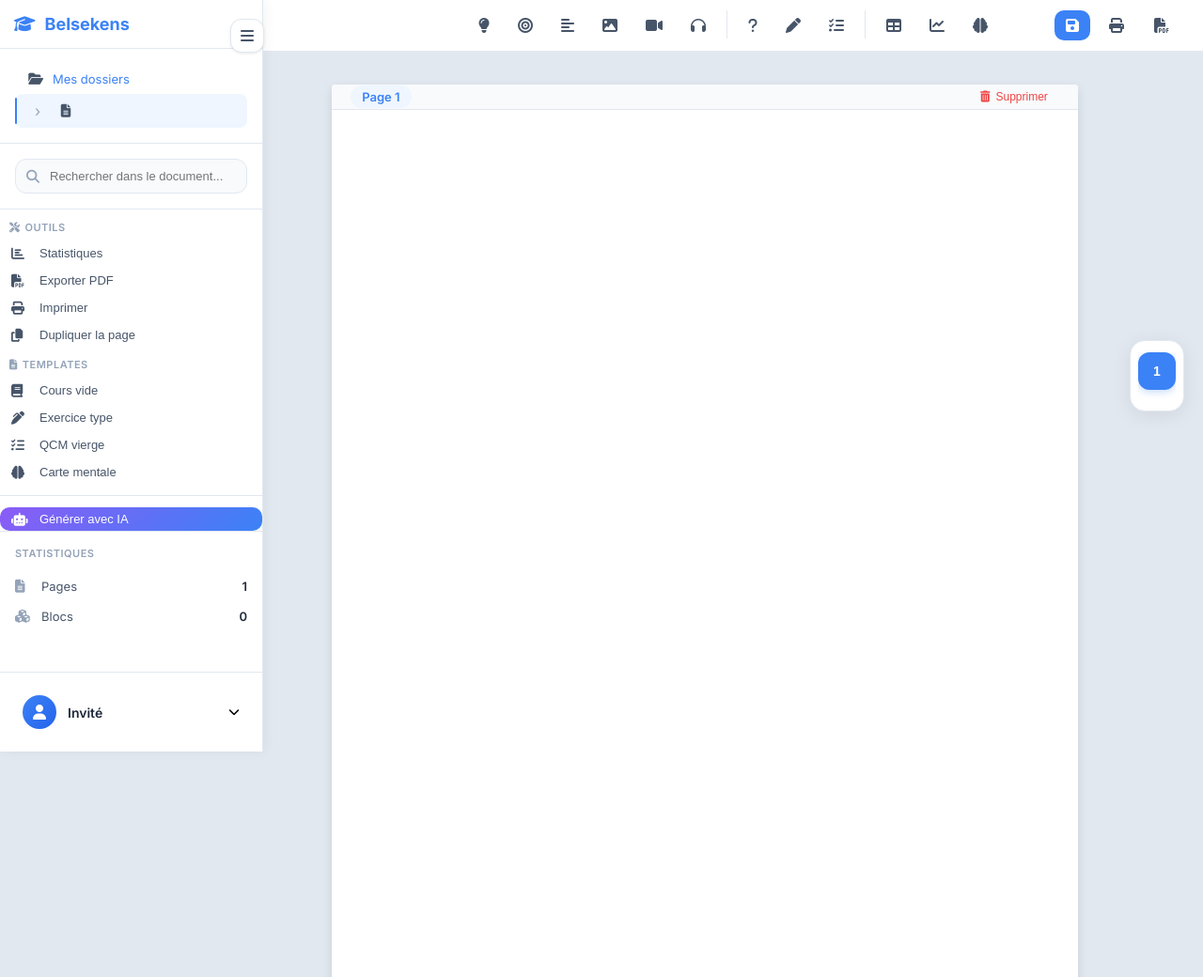
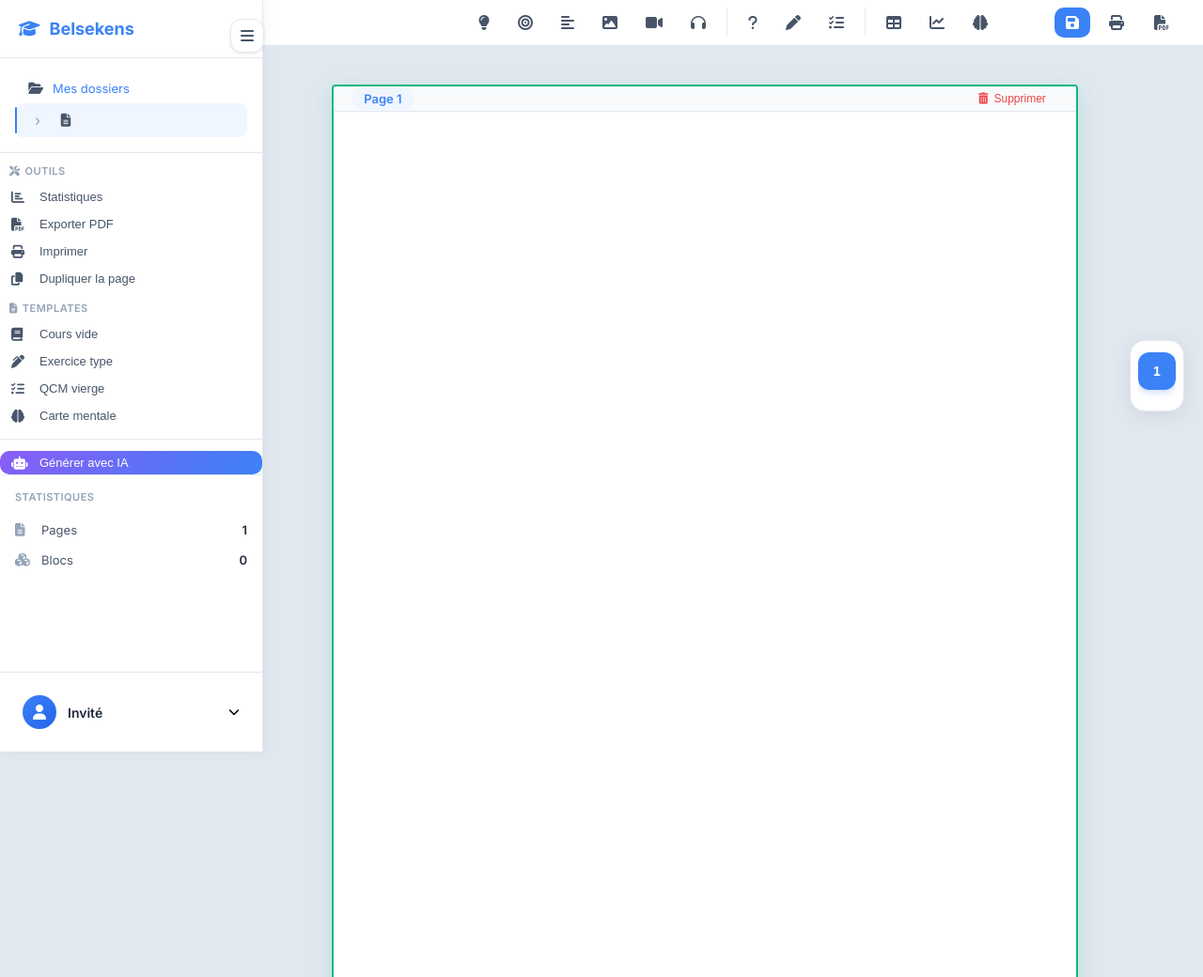
Before and after one commit to Bilimh/belsekens, a Django app: template templates/editor/belsekens.html in a window 1280 px wide. Shown: the top 1040 px of the page at 94% size. Run offline with Django 5.2, Linux system fonts and the light colour scheme; the template is opened without the code that fills it, so the values that code supplies are empty; some libraries are stand-ins or nearby versions.

Commit message:
efont style

```diff
--- a/static/css/editor.css
+++ b/static/css/editor.css
@@ -10,6 +10,7 @@
     border: 2px solid transparent;
     /*border-radius: 20px;*/
     /*box-shadow: 0 4px 12px rgba(0,0,0,0.05);*/
+    box-shadow:none;
     transition: all 0.2s ease;
     cursor: pointer;
     backdrop-filter: blur(0px);
@@ -101,6 +102,7 @@
     background: #8b5cf6;
     color: white;
     cursor: grab;
+    z-index: 1000;
   }
 
   .drag-handle:hover {
@@ -182,7 +184,7 @@
 
   [contenteditable="true"] {
     outline: none;
-    background: #fefce8;
+    background: transparent;
     padding: 4px 8px;
     border-radius: 8px;
   }
@@ -352,7 +354,7 @@
 
 /* Styles pour les questions */
 
-.question-container {
+/*.question-container {
   width: 100%;
   background: #f8fafc;
   border-radius: 12px;
@@ -387,9 +389,9 @@
   margin-top: -3px;
   margin-left: -5px;
   box-shadow: 0 2px 5px rgba(0,0,0,0.1);
-}
+}*/
 
-.question-text {
+/*.question-text {
   flex: 1;
   font-size: 16px;
   line-height: 1.5;
@@ -427,7 +429,7 @@
 .question-block.selected .question-container {
   border: 2px solid #3b82f6;
   box-shadow: 0 4px 12px rgba(59,130,246,0.2);
-}
+}*/
 
 @media print {
 
--- a/static/js/editor/documentRenderer.js
+++ b/static/js/editor/documentRenderer.js
@@ -12,6 +12,7 @@ export function renderDocument(documentData, container) {
   const blocks = documentData.blocks || [];
 
   if (pages.length > 0) {
+
     renderMultiPage(pages);
   }
   else if (blocks.length > 0) {
@@ -53,10 +54,10 @@ function renderMultiPage(pages) {
 
     //Clic sur l'onglet → page active + bordure verte
     pageDiv.addEventListener('click', (e) => {
-        if (e.target.closest('.btn-delete-page')) return;
-        if (typeof window.setActivePage === 'function') {
-            window.setActivePage(pageNumber);
-        }
+      if (e.target.closest('.btn-delete-page')) return;
+      if (typeof window.setActivePage === 'function') {
+        window.setActivePage(pageNumber, false);  // ✅ Pas de scroll
+      }
     });
     container.appendChild(pageDiv);
 
@@ -154,10 +155,10 @@ function renderMultiPage(pages) {
   });
   if (typeof window.updatePageTabs === 'function') {
     setTimeout(() => {
-        window.updatePageTabs();
-        console.log('✅ Onglets mis à jour depuis renderMultiPage');
+      window.updatePageTabs();
+      //console.log('✅ Onglets mis à jour depuis renderMultiPage');
     }, 50);
-}
+  }
 }
 
 function renderSinglePage(blocks, workspace) {
--- a/static/js/editor/question.js
+++ b/static/js/editor/question.js
@@ -8,7 +8,7 @@ const questionConfig = {
   defaultContent: "Votre question ici...",
 
   defaultWidth: 600,
-  defaultHeight: 80,
+  defaultHeight: 32,
   defaultLeft: 40,
   defaultTop: 40,
 
@@ -36,17 +36,17 @@ const questionConfig = {
   customCSS: `
     .question-number {
       flex-shrink: 0;
-      width: 32px;
-      height: 32px;
+      width: 25px;
+      height: 25px;
       background: #3b82f6;
       color: white;
       border-radius: 50%;
       display: flex;
       align-items: center;
       justify-content: center;
-      font-weight: bold;
-      font-size: 16px;
-      margin-top: -3px;
+
+      font-size: 15px;
+      margin-top: 3px;
       margin-left: -10px;
     }
 
@@ -61,12 +61,13 @@ const questionConfig = {
     .question-header {
       display: flex;
       align-items: flex-start;
-      gap: 12px;
+      gap: 1px;
     }
 
-    .question-block {
-      margin-bottom: 20px;
-    }
+  .question-block {
+    background: transparent;
+    padding: 0 !important;
+  }
   `
 };
 
--- a/static/js/editor/resize.js
+++ b/static/js/editor/resize.js
@@ -43,7 +43,7 @@ export function makeResizable(blockEl) {
       // ✅ Utiliser scrollHeight pour la hauteur réelle
       const maxHeight = workspace.scrollHeight - paddingTop - paddingBottom - 20;
       const minWidth = 200;
-      const minHeight = 100;
+      const minHeight = 40;
 
       const handleType = handle.classList[1];
 
--- a/templates/editor/belsekens.html
+++ b/templates/editor/belsekens.html
@@ -264,7 +264,7 @@ body {
     padding: 8px 24px;
     z-index: 140;
     transition: left 0.3s ease;
-    height: 55px;
+    height: auto;
 }
 
 .sidebar-left.collapsed ~ .editor-header {
@@ -716,6 +716,70 @@ body {
         padding: 0;
     }
 }
+/* Sidebar gauche avec scroll */
+.sidebar-left {
+    position: fixed;
+    left: 0;
+    top: 0;
+    width: 280px;
+    height: 100vh;
+    background: white;
+    border-right: 1px solid #e2e8f0;
+    display: flex;
+    flex-direction: column;
+    z-index: 150;
+    transition: transform 0.3s ease;
+    box-shadow: 2px 0 12px rgba(0, 0, 0, 0.05);
+    overflow: hidden; /* Empêche le scroll sur le conteneur principal */
+}
+
+/* Zone scrollable */
+.sidebar-scrollable {
+    flex: 1;
+    overflow-y: auto;
+    overflow-x: hidden;
+    padding: 0 0 16px 0;
+}
+
+/* Style du scrollbar */
+.sidebar-scrollable::-webkit-scrollbar {
+    width: 4px;
+}
+
+.sidebar-scrollable::-webkit-scrollbar-track {
+    background: #f1f5f9;
+    border-radius: 4px;
+}
+
+.sidebar-scrollable::-webkit-scrollbar-thumb {
+    background: #cbd5e1;
+    border-radius: 4px;
+}
+
+.sidebar-scrollable::-webkit-scrollbar-thumb:hover {
+    background: #94a3b8;
+}
+
+/* Firefox */
+.sidebar-scrollable {
+    scrollbar-width: thin;
+    scrollbar-color: #cbd5e1 #f1f5f9;
+}
+
+/* Logo fixe en haut */
+.sidebar-logo {
+    padding: 20px;
+    border-bottom: 1px solid #e2e8f0;
+    flex-shrink: 0;
+}
+
+/* Utilisateur fixe en bas */
+.sidebar-user {
+    padding: 16px;
+    border-top: 1px solid #e2e8f0;
+    flex-shrink: 0;
+    background: white;
+}
 </style>
 {% endblock %}
 
@@ -750,18 +814,18 @@ body {
         </div>
     </div>
 
-    <div class="sidebar-divider"></div>
-    <!-- SECTION RECHERCHE -->
+    <!--<div class="sidebar-divider"></div>
+
 <div class="sidebar-search">
     <div class="search-input-wrapper">
         <i class="fas fa-search"></i>
         <input type="text" id="global-search" placeholder="Rechercher dans le document..." class="search-input">
     </div>
     <div id="search-results" class="search-results" style="display: none;"></div>
-</div>
+</div>-->
 
 <!-- SECTION OUTILS -->
-
+<div class="sidebar-scrollable">
 <div class="sidebar-section">
     <div class="section-title">
         <i class="fas fa-tools"></i> Outils
@@ -822,7 +886,7 @@ body {
             <span class="stat-value" id="stat-blocs-sidebar">0</span>
         </div>
     </div>
-
+</div>
     <!-- UTILISATEUR -->
     <div class="sidebar-user">
         <div class="user-dropdown" id="user-dropdown">
@@ -899,33 +963,6 @@ body {
 <div id="toast-notification" class="toast-notification">Sauvegardé</div>
 
 <script>
-    // Recherche
-const searchInput = document.getElementById('global-search');
-searchInput.addEventListener('input', (e) => {
-    const query = e.target.value.toLowerCase();
-    const results = document.getElementById('search-results');
-
-    if (query.length < 2) {
-        results.style.display = 'none';
-        return;
-    }
-
-    // Rechercher dans les blocs
-    const blocks = document.querySelectorAll('.block');
-    const matches = [];
-    blocks.forEach(block => {
-        const text = block.textContent.toLowerCase();
-        if (text.includes(query)) {
-            matches.push(block);
-        }
-    });
-
-    // Afficher résultats
-    results.style.display = 'block';
-    results.innerHTML = matches.length ?
-        matches.map(m => `<div class="search-result-item">${m.textContent.substring(0, 100)}...</div>`).join('') :
-        '<div class="search-result-empty">Aucun résultat</div>';
-});
 
 // Templates
 document.querySelectorAll('.template-item[data-template]').forEach(btn => {
@@ -1062,17 +1099,17 @@ document.getElementById('ai-generate-template')?.addEventListener('click', () =>
         pageDiv.addEventListener('click', (e) => {
             // Évite que le clic sur le bouton supprimer active la page
             if (e.target.closest('.btn-delete-page')) return;
-            setActivePage(pageNumber);
+            setActivePage(pageNumber, false);
         });
 
         return pageDiv;
     }
 
     // ✅ Définir la page active manuellement
-    function setActivePage(pageNumber) {
+function setActivePage(pageNumber, shouldScroll = false) {
     const pages = document.querySelectorAll('#pages-container .page-item');
 
-        // ✅ Enlève la classe active de toutes les pages
+    // Enlève la classe active de toutes les pages
     pages.forEach(page => {
         page.classList.remove('active-page');
     });
@@ -1084,11 +1121,16 @@ document.getElementById('ai-generate-template')?.addEventListener('click', () =>
             if (content) {
                 currentActivePage = content;
 
-                    // ✅ Ajoute la classe active à la page
+                // Ajoute la classe active à la page
                 page.classList.add('active-page');
 
                 updatePageTabs();
+
+                // ✅ Scroll uniquement si demandé
+                if (shouldScroll) {
                     page.scrollIntoView({ behavior: 'smooth', block: 'start' });
+                }
+
                 console.log(`📌 Page ${pageNumber} définie comme active`);
                 return true;
             }
@@ -1121,7 +1163,7 @@ document.getElementById('ai-generate-template')?.addEventListener('click', () =>
             tab.className = `page-tab ${isActive ? 'active' : ''}`;
             tab.textContent = pageNumber;
             tab.setAttribute('data-tooltip', `Page ${pageNumber}`);
-            tab.onclick = () => setActivePage(pageNumber);
+            tab.onclick = () => setActivePage(pageNumber, true);
             tabsContainer.appendChild(tab);
         });
 
@@ -1348,11 +1390,9 @@ document.getElementById('ai-generate-template')?.addEventListener('click', () =>
     // Écouter les suppressions
     attachDeleteEvents();
 
-        // ✅ Initialiser la page active
-        currentActivePage = firstPage.querySelector('.page-content');
+    // ✅ Initialiser la page active (sans scroll)
     updatePageTabs();
-
-        console.log('✅ Pages initialisées');
+    setActivePage(1, false);
 }
 
 
```
Lines whose indentation alone changed are shown as unchanged.
